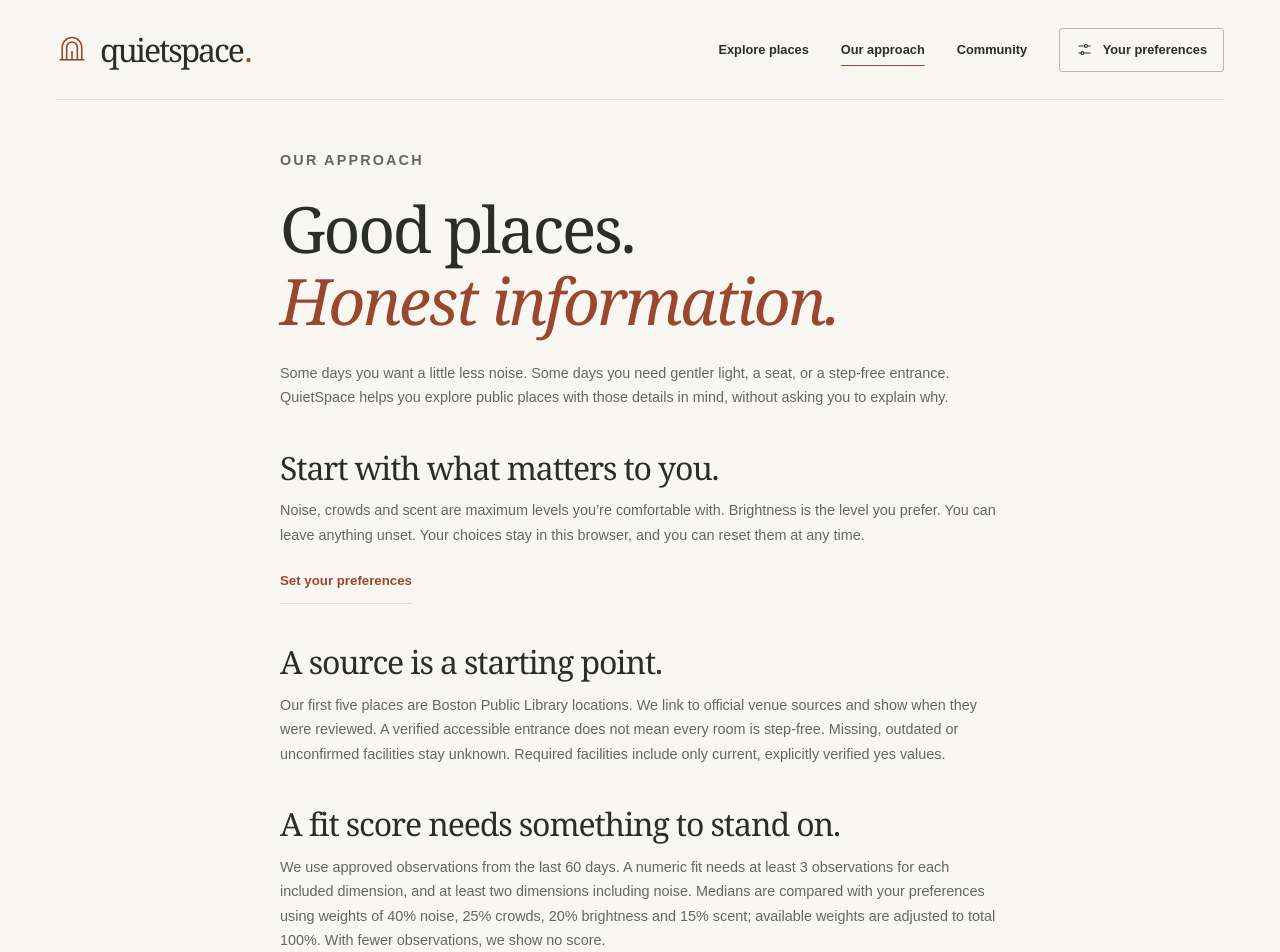
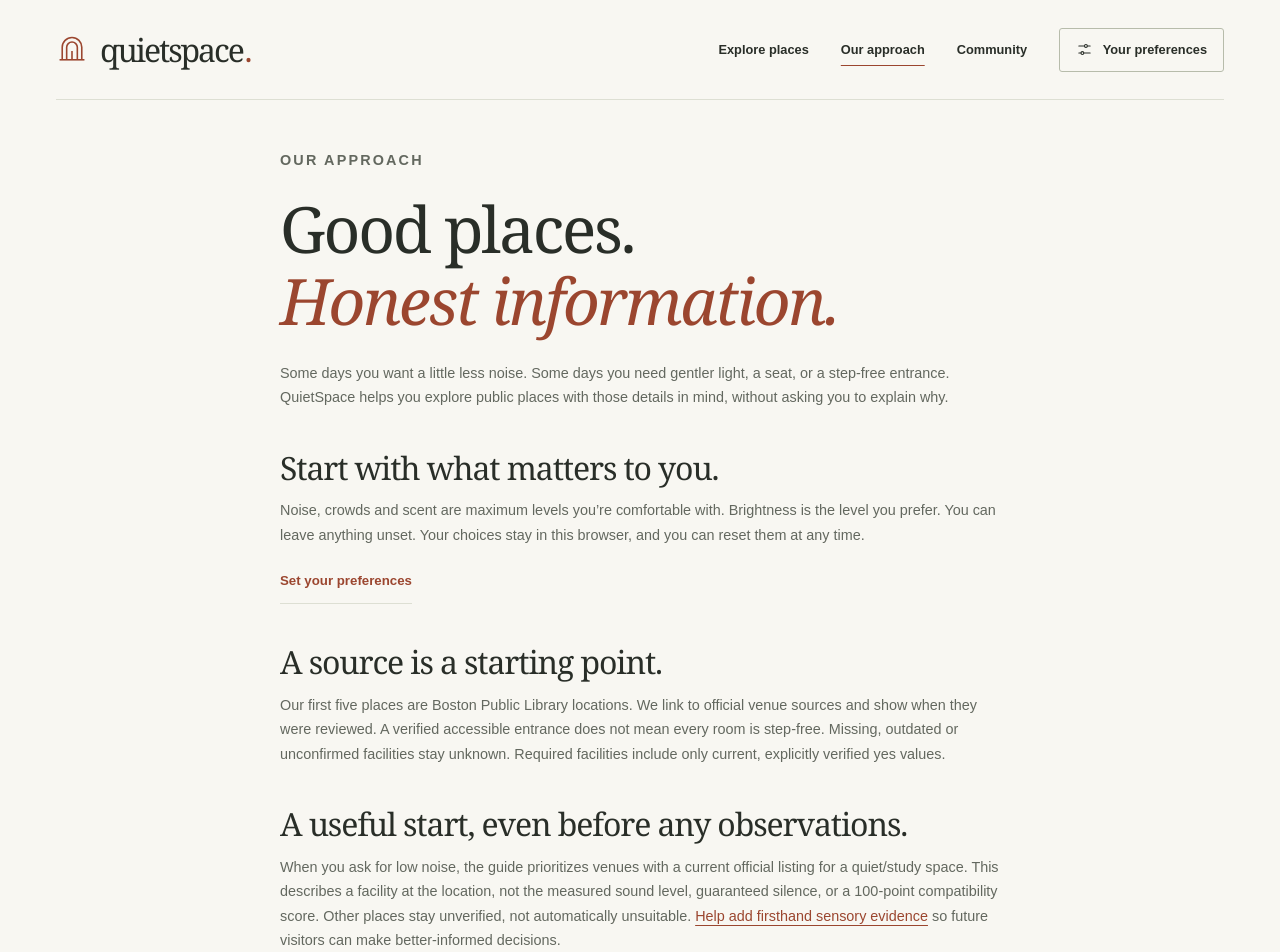
Before and after one commit to cx-57/QuietSpace, a Next.js app: page /about in a window 1280 px wide. Shown: the top 952 px of the page. Built offline with nearby package versions, Linux system fonts and the light colour scheme.

Commit message:
Explain the no-data quiet-study fallback on About page

```diff
--- a/src/app/about/page.tsx
+++ b/src/app/about/page.tsx
@@ -5,6 +5,7 @@ export default function AboutPage() {
   return <div className="prose"><p className="eyebrow">OUR APPROACH</p><h1>Good places.<br /><em>Honest information.</em></h1><p>Some days you want a little less noise. Some days you need gentler light, a seat, or a step-free entrance. QuietSpace helps you explore public places with those details in mind, without asking you to explain why.</p>
     <h2>Start with what matters to you.</h2><p>Noise, crowds and scent are maximum levels you’re comfortable with. Brightness is the level you prefer. You can leave anything unset. Your choices stay in this browser, and you can reset them at any time.</p><Link className="quiet-link" href="/preferences">Set your preferences</Link>
     <h2 id="evidence">A source is a starting point.</h2><p>Our first five places are Boston Public Library locations. We link to official venue sources and show when they were reviewed. A verified accessible entrance does not mean every room is step-free. Missing, outdated or unconfirmed facilities stay unknown. Required facilities include only current, explicitly verified yes values.</p>
+    <h2>A useful start, even before any observations.</h2><p>When you ask for low noise, the guide prioritizes venues with a current official listing for a quiet/study space. This describes a facility at the location, not the measured sound level, guaranteed silence, or a 100-point compatibility score. Other places stay unverified, not automatically unsuitable. <Link href="/community">Help add firsthand sensory evidence</Link> so future visitors can make better-informed decisions.</p>
     <h2>A fit score needs something to stand on.</h2><p>We use approved observations from the last 60 days. A numeric fit needs at least 3 observations for each included dimension, and at least two dimensions including noise. Medians are compared with your preferences using weights of 40% noise, 25% crowds, 20% brightness and 15% scent; available weights are adjusted to total 100%. With fewer observations, we show no score.</p><p>A high fit describes compatibility with your preferences. It does not measure the strength of the evidence, and it does not promise current conditions.</p>
     <h2>Evidence grows gradually.</h2><p>No visits means no evidence. One or two visits are early observations. Other eligible evidence is labeled limited. “More supported” requires at least 6 recent approved visits across 3 venue-local dates, a visit within the last 14 days, and enough noise and another dimension to support matching. Even then, reports are subjective snapshots. Anonymous reports cannot prove that different observations came from different people.</p>
     <h2>A contribution, with care.</h2><p>Community reviews are structured sensory check-ins, not star ratings or unmoderated testimonials. The venue page shows at most six recent approved reports, rounded to the month rather than revealing precise visit times. <Link href="/community">See how our community can help</Link>.</p><p>Reports ask about a venue and visit time, plus sensory intensities. No names, diagnosis, free-text comments or device location are requested. Every report starts pending. Only a trusted moderator can approve it, and pending or rejected reports never count toward public evidence.</p>
```
